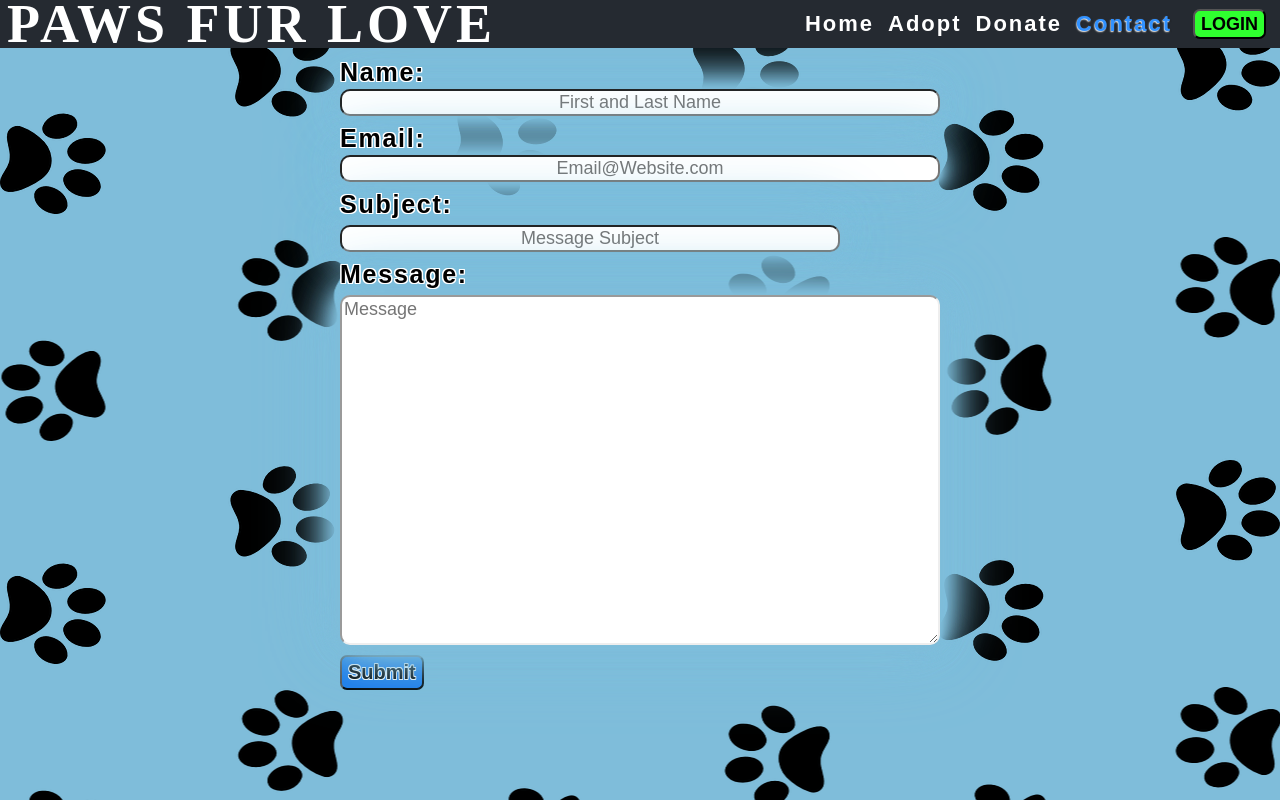
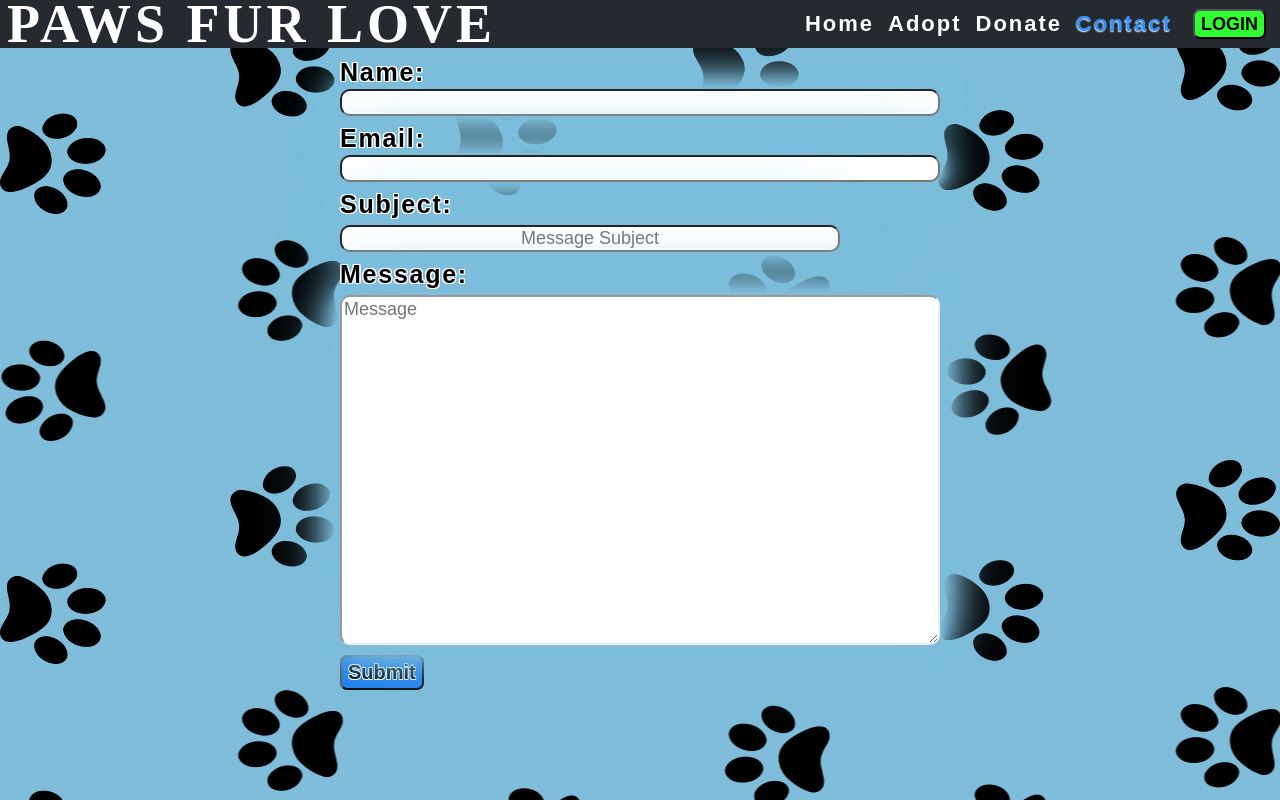
Before and after one commit to csgarcia612/personal-project, a React (Create React App) app: page /contact in a window 1280 px wide. Built offline with nearby package versions, Linux system fonts and the light colour scheme; no server answers; a web font is replaced by a local one.

Commit message:
added autofill for contact and donate

```diff
--- a/src/components/Adopt.js
+++ b/src/components/Adopt.js
@@ -63,7 +63,6 @@ export default class Adopt extends Component {
       return (
         <div key={animal.id}>
           <Link
-            exact
             to={{
               pathname: `/adopt/animalprofile/${animal.id}/${
                 animal.animal_name
--- a/src/components/Contact.js
+++ b/src/components/Contact.js
@@ -1,6 +1,7 @@
 import React, { Component } from "react";
 import axios from "axios";
-import { NavLink } from "react-router-dom";
+import { NavLink, withRouter } from "react-router-dom";
+import { connect } from "react-redux";
 
 class Contact extends Component {
   constructor() {
@@ -15,6 +16,20 @@ class Contact extends Component {
     this.sendEmail = this.sendEmail.bind(this);
   }
 
+  componentDidMount() {
+    this.fillUserData();
+  }
+
+  fillUserData() {
+    const { user } = this.props;
+    user &&
+      this.setState({
+        contactName: `${user.first_name} ${user.last_name}`,
+        contactEmailAddress: user.email
+      });
+    // console.log(user);
+  }
+
   contactFormChange(event) {
     this.setState({
       [event.target.name]: event.target.value
@@ -26,6 +41,8 @@ class Contact extends Component {
   }
 
   render() {
+    // console.log(this.state);
+    const { contactName, contactEmailAddress } = this.state;
     return (
       <div className="contactFormContainer">
         <div className="messageContainer">
@@ -33,7 +50,7 @@ class Contact extends Component {
             <p className="contactP1">Name: </p>
             <input
               className="contactInput"
-              placeholder="First and Last Name"
+              value={contactName}
               onChange={this.contactFormChange}
               name="contactName"
             />
@@ -42,7 +59,7 @@ class Contact extends Component {
             <p className="contactP1">Email: </p>
             <input
               className="contactInput"
-              placeholder="Email@Website.com"
+              value={contactEmailAddress}
               onChange={this.contactFormChange}
               name="contactEmailAddress"
             />
@@ -78,4 +95,10 @@ class Contact extends Component {
   }
 }
 
-export default Contact;
+const mapStateToProps = state => {
+  return {
+    user: state.user
+  };
+};
+
+export default withRouter(connect(mapStateToProps)(Contact));
--- a/src/components/Donate.js
+++ b/src/components/Donate.js
@@ -46,7 +46,7 @@ class Donate extends Component {
       token,
       state: this.state
     };
-    console.log("creditCharge", creditCharge);
+    // console.log("creditCharge", creditCharge);
     axios
       .post("/api/stripe", creditCharge)
       .then(res => console.log(res))
@@ -98,7 +98,7 @@ class Donate extends Component {
           </div>
         </div>
         <div className="donationContainer">
-          {console.log(".env.STRIPE_SECRET", process.env.REACT_APP_STRIPE_KEY)}
+          {/* {console.log(".env.STRIPE_SECRET", process.env.REACT_APP_STRIPE_KEY)} */}
           <StripeCheckout
             token={this.onToken}
             stripeKey={process.env.REACT_APP_STRIPE_KEY}
```
Also changed, not shown: 1 other file (tests, documents, lock files or other folders).
